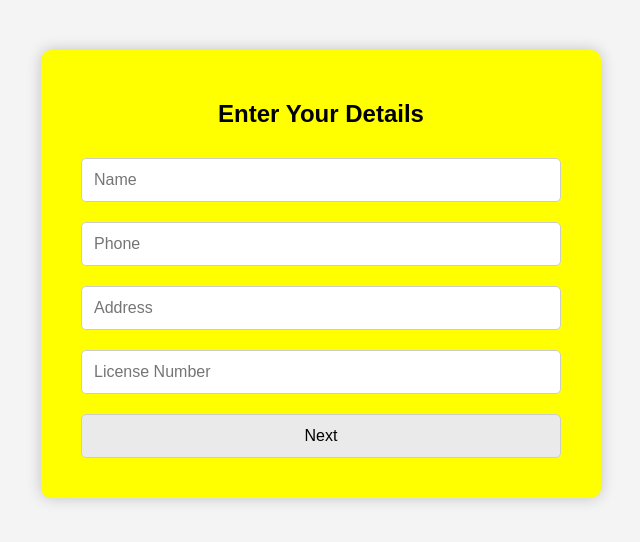
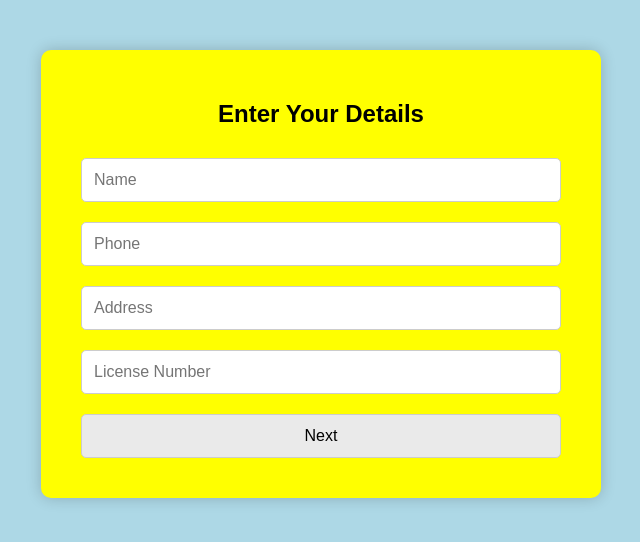
Before and after one commit to HarshilSingh123/Vehicle-Rental-System, a plain HTML site: page index.html in a window 1280 px wide. Shown: the whole page, without its empty margins (319-959 px from the left). Drawn offline with Linux system fonts and the light colour scheme.

Commit message:
Background Fixes

```diff
--- a/index.html
+++ b/index.html
@@ -7,7 +7,7 @@
     <style>
         body {
             font-family: Arial, sans-serif;
-            background-color: #f4f4f4;
+            background-color: lightblue;
             text-align: center;
             margin: 0;
             padding: 0;
```
